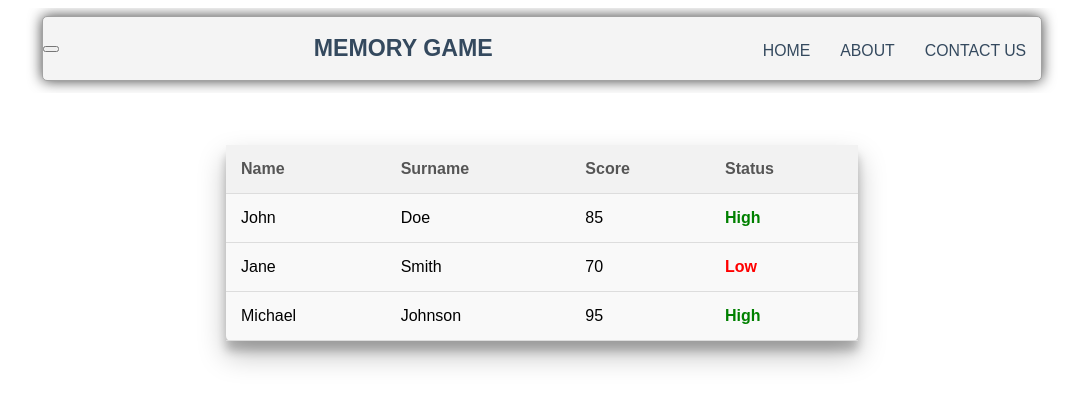
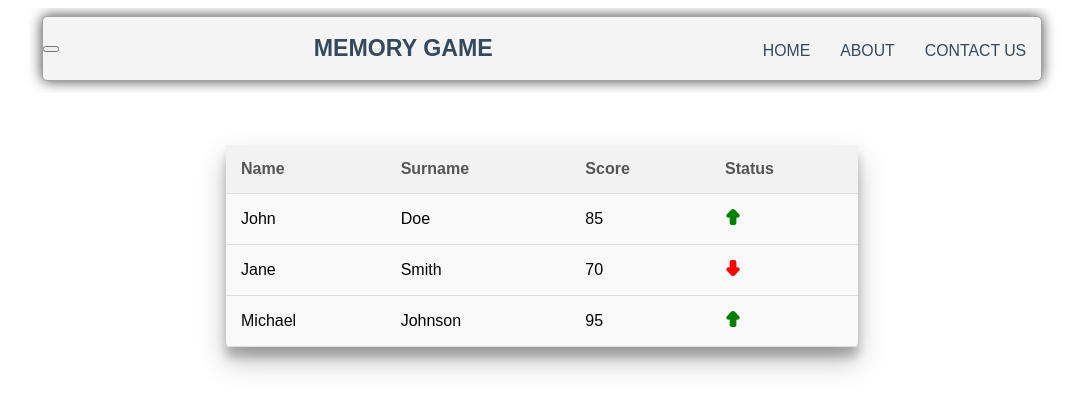
Before and after one commit to thabaniBBD2712/Memory-Game-Front-End, a plain HTML site: page website/pages/dashboard.html in a window 1280 px wide. Shown: the whole page, without its empty margins (98-1181 px from the left). Drawn offline with nearby package versions, Linux system fonts and the light colour scheme.

Commit message:
fix dashbaord

```diff
--- a/website/pages/dashboard.html
+++ b/website/pages/dashboard.html
@@ -5,6 +5,7 @@
   <title>User Scores</title>
   <meta name="viewport" content="width=device-width, initial-scale=1.0">
   <link rel="stylesheet" href="../css/dashboard.css">
+  <link rel='stylesheet' href='https://cdn-uicons.flaticon.com/uicons-solid-rounded/css/uicons-solid-rounded.css'>
 </head>
 <iframe src="../components/navbar.html" frameborder="0" width="100%" height="85"></iframe>
 <body>
@@ -22,19 +23,19 @@
         <td>John</td>
         <td>Doe</td>
         <td>85</td>
-        <td class="high-score">High</td>
+        <td class="high-score"><i class="fi fi-sr-up"></i></td>
       </tr>
       <tr>
         <td>Jane</td>
         <td>Smith</td>
         <td>70</td>
-        <td class="low-score">Low</td>
+        <td class="low-score"><i class="fi fi-sr-down"></i></td>
       </tr>
       <tr>
         <td>Michael</td>
         <td>Johnson</td>
         <td>95</td>
-        <td class="high-score">High</td>
+        <td class="high-score"><i class="fi fi-sr-up"></i></td>
       </tr>
       <!-- Add more rows as needed -->
     </tbody>
```
